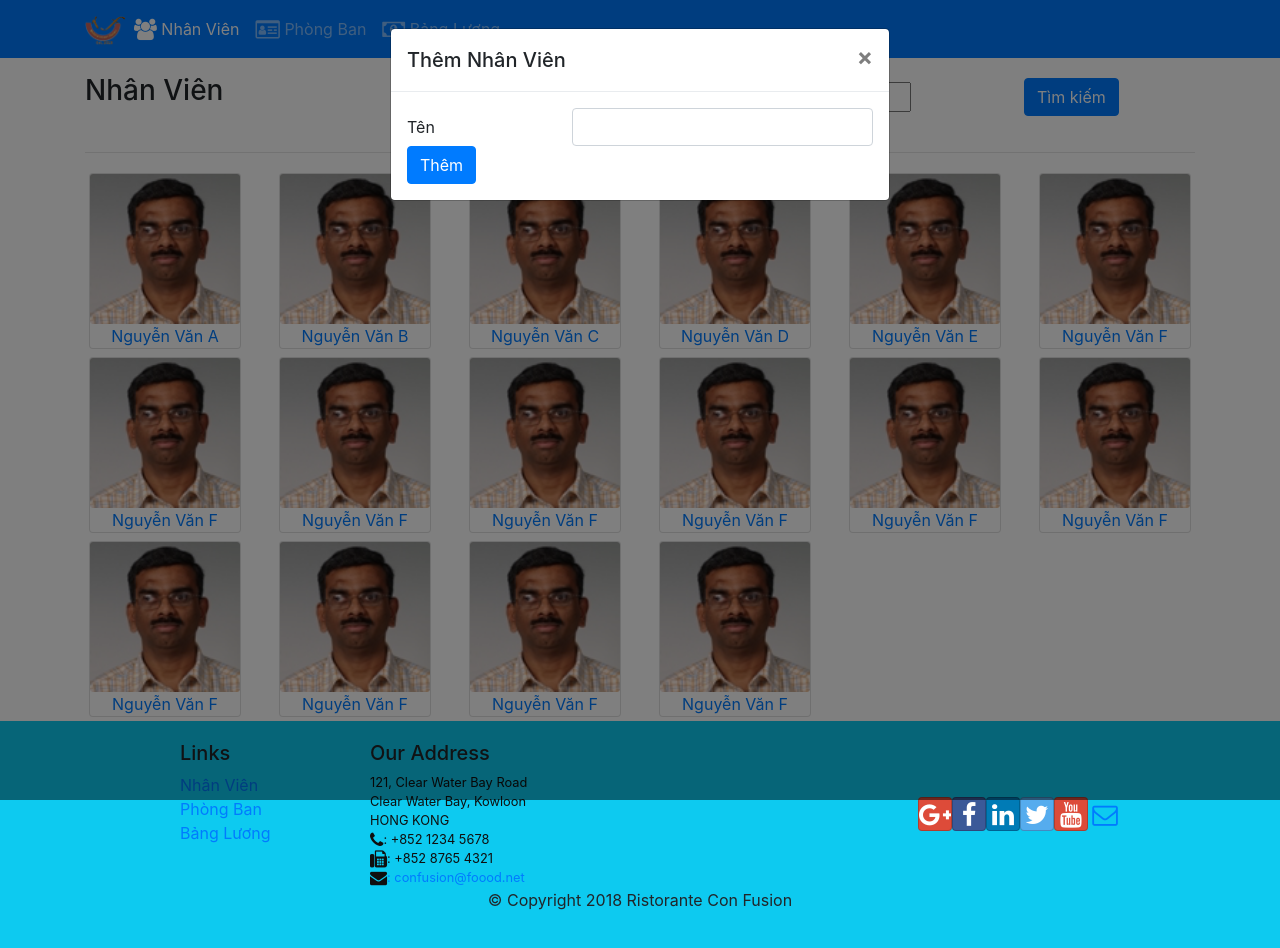
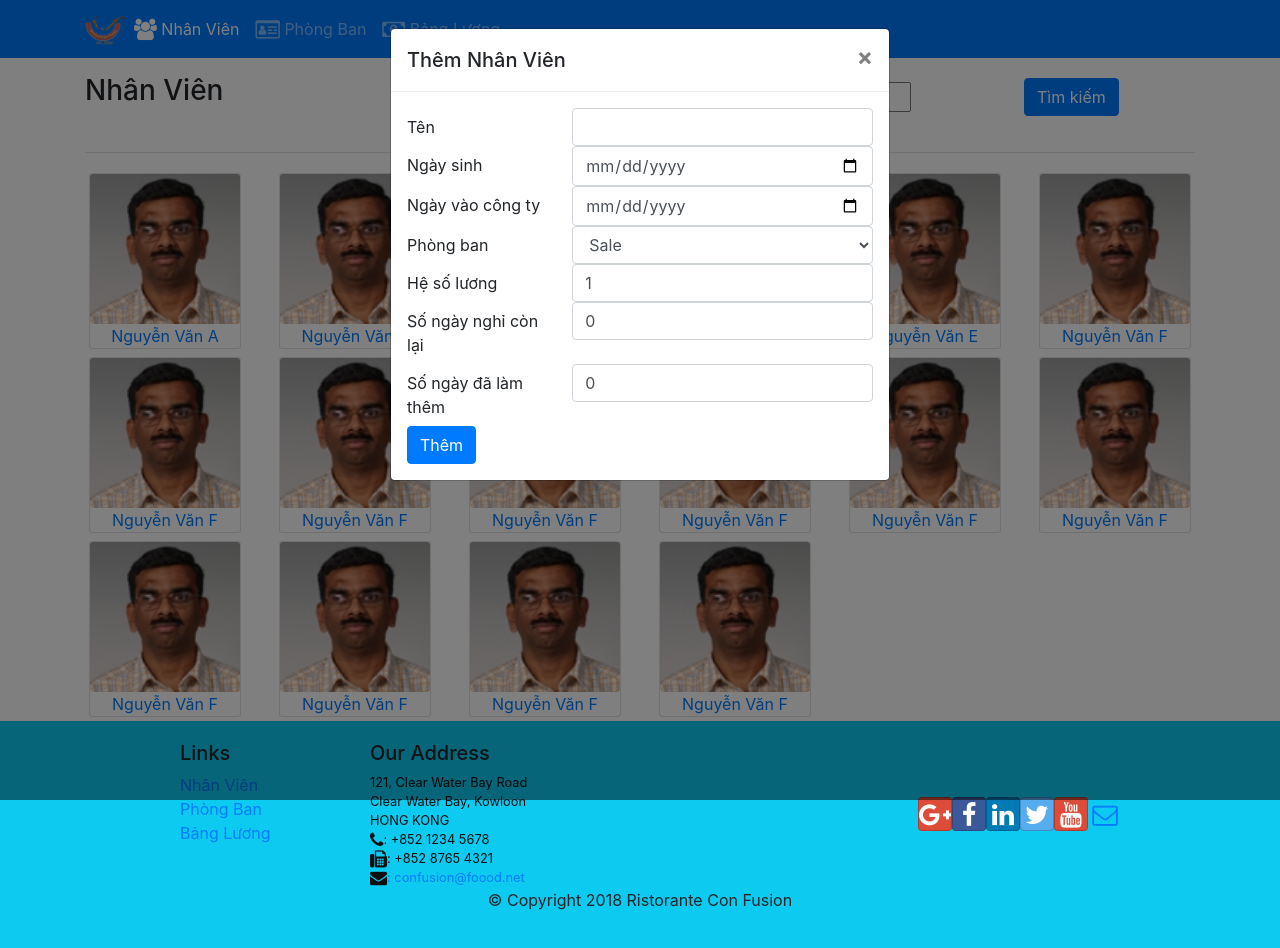
Before and after one commit to dieuvt19/FUNIXReactJS, a React (Create React App) app: page /nhanvien in a window 1280 px wide. Both pictures are taken after a click on the button 579 px from the left and 92 px from the top of the page. Built offline with nearby package versions, Linux system fonts and the light colour scheme.

Commit message:
add staff

```diff
--- a/src/components/StaffListComponent.js
+++ b/src/components/StaffListComponent.js
@@ -7,7 +7,6 @@ import {
   ModalHeader,
   ModalBody,
   Form,
-  FormGroup,
   Label,
   Input,
   Row,
@@ -33,13 +32,30 @@ function RenderStaffItem({ staff, onClick }) {
 
 const StaffList = (props) => {
   const [staffs, setStaffs] = useState(props.staffs);
+  console.log(staffs);
   const [keyword, setKeyword] = useState("");
   const [name, setName] = useState("");
+  const [doB, setDoB] = useState("");
+  const [salaryScale, setSalaryScale] = useState(1);
+  const [startDate, setStartDate] = useState("");
+  const [department, setDepartment] = useState("Sale");
+  const [annualLeave, setAnnualLeave] = useState(0);
+  const [overTime, setOverTime] = useState(0);
+  const [salary, setSalary] = useState("");
+  const [id, setId] = useState("");
 
-  const newStaff = {
-    name: name,
-  };
-  console.log(newStaff);
+  // const newStaff1 = {
+  //   name: name,
+  //   doB: doB,
+  //   salaryScale: salaryScale,
+  //   startDate: startDate,
+  //   department: department,
+  //   annualLeave: annualLeave,
+  //   overTime: overTime,
+  //   salary: salary,
+  //   image: "../public/assets/images/alberto.png",
+  // };
+  // console.log(newStaff1);
 
   // Modal open state
   const [modal, setModal] = useState(false);
@@ -47,10 +63,23 @@ const StaffList = (props) => {
   // Toggle for Modal
   const toggle = () => setModal(!modal);
 
-  const onChangeName = (e) => {
-    setName(e.target.value);
+  const handleSubmit = (e) => {
+    e.preventDefault();
+    const newStaff = {
+      id: staffs.length,
+      name,
+      doB,
+      salaryScale,
+      startDate,
+      department,
+      annualLeave,
+      overTime,
+      image: "/assets/images/alberto.png",
+    };
+    setStaffs([...staffs, newStaff]);
   };
 
+  // Get value from search input
   const handleInputChange = (e) => {
     setKeyword(e.target.value);
   };
@@ -83,7 +112,7 @@ const StaffList = (props) => {
               <Modal isOpen={modal} toggle={toggle}>
                 <ModalHeader toggle={toggle}>Thêm Nhân Viên</ModalHeader>
                 <ModalBody>
-                  <Form>
+                  <Form onSubmit={handleSubmit}>
                     <Row className="control-group">
                       <Label htmlFor="name" md={4}>
                         Tên
@@ -93,48 +122,121 @@ const StaffList = (props) => {
                           type="text"
                           id="name"
                           name="name"
+                          value={name}
                           className="form-control"
-                          onChange={onChangeName}
+                          onChange={(e) => {
+                            setName(e.target.value);
+                          }}
                         />
                       </Col>
                     </Row>
-                    {/* <FormGroup>
-                      <Label htmlFor="doB">Ngày sinh</Label>
-                      <Input type="text" name="doB" id="doB" />
-                    </FormGroup>
-                    <FormGroup>
-                      <Label htmlFor="startDate">Ngày vào công ty</Label>
-                      <Input type="text" name="startDate" id="startDate" />
-                    </FormGroup>
-                    <FormGroup>
-                      <Label htmlFor="department">Phòng ban</Label>
-                      <Input type="text" name="department" id="department" />
-                    </FormGroup>
-                    <FormGroup>
-                      <Label htmlFor="salaryScale">Hệ số lương</Label>
+                    <Row className="control-group">
+                      <Label htmlFor="doB" md={4}>
+                        Ngày sinh
+                      </Label>
+                      <Col md={8}>
+                        <Input
+                          type="date"
+                          id="doB"
+                          name="doB"
+                          className="form-control"
+                          onChange={(e) => {
+                            setDoB(e.target.value);
+                          }}
+                        />
+                      </Col>
+                    </Row>
+                    <Row className="control-group">
+                      <Label htmlFor="startDate" md={4}>
+                        Ngày vào công ty
+                      </Label>
+                      <Col md={8}>
+                        <Input
+                          type="date"
+                          id="startDate"
+                          name="startDate"
+                          className="form-control"
+                          onChange={(e) => {
+                            setStartDate(e.target.value);
+                          }}
+                        />
+                      </Col>
+                    </Row>
+                    <Row className="control-group">
+                      <Label htmlFor="department" md={4}>
+                        Phòng ban
+                      </Label>
+                      <Col md={8}>
+                        <Input
+                          type="select"
+                          id="department"
+                          name="department"
+                          value={department}
+                          className="form-control"
+                          onChange={(e) => {
+                            setDepartment(e.target.value);
+                          }}
+                        >
+                          <option value="sale">Sale</option>
+                          <option value="HR">HR</option>
+                          <option value="marketing">Marketing</option>
+                          <option value="it">IT</option>
+                          <option value="finance">Finance</option>
+                        </Input>
+                      </Col>
+                    </Row>
+                    <Row className="control-group">
+                      <Label htmlFor="salaryScale" md={4}>
+                        Hệ số lương
+                      </Label>
+                      <Col md={8}>
                         <Input
                           type="number"
+                          id="salaryScale"
                           name="salaryScale"
-                        id="salaryScale"
+                          value={1}
+                          className="form-control"
+                          onChange={(e) => {
+                            setSalaryScale(e.target.value);
+                          }}
                         />
-                    </FormGroup>
-                    <FormGroup>
-                      <Label htmlFor="annualLeave">Số ngày nghỉ còn lại</Label>
+                      </Col>
+                    </Row>
+                    <Row className="control-group">
+                      <Label htmlFor="annualLeave" md={4}>
+                        Số ngày nghỉ còn lại
+                      </Label>
+                      <Col md={8}>
                         <Input
                           type="number"
+                          id="annualLeave"
                           name="annualLeave"
-                        id="annualLeave"
+                          value={annualLeave}
+                          className="form-control"
+                          onChange={(e) => {
+                            setAnnualLeave(e.target.value);
+                          }}
                         />
-                    </FormGroup>
-                    <FormGroup>
-                      <Label htmlFor="annualLeave">Số ngày đã làm thêm</Label>
+                      </Col>
+                    </Row>
+                    <Row className="control-group">
+                      <Label htmlFor="overTime" md={4}>
+                        Số ngày đã làm thêm
+                      </Label>
+                      <Col md={8}>
                         <Input
                           type="number"
-                        name="annualLeave"
-                        id="annualLeave"
+                          id="overTime"
+                          name="overTime"
+                          value={overTime}
+                          className="form-control"
+                          onChange={(e) => {
+                            setOverTime(e.target.value);
+                          }}
                         />
-                    </FormGroup> */}
-                    <Button color="primary" onClick={toggle}>
+                      </Col>
+                    </Row>
+                    <Button color="primary" onClick={toggle} type="submit">
                       Thêm
                     </Button>
                   </Form>
```
Lines whose indentation alone changed are shown as unchanged.
